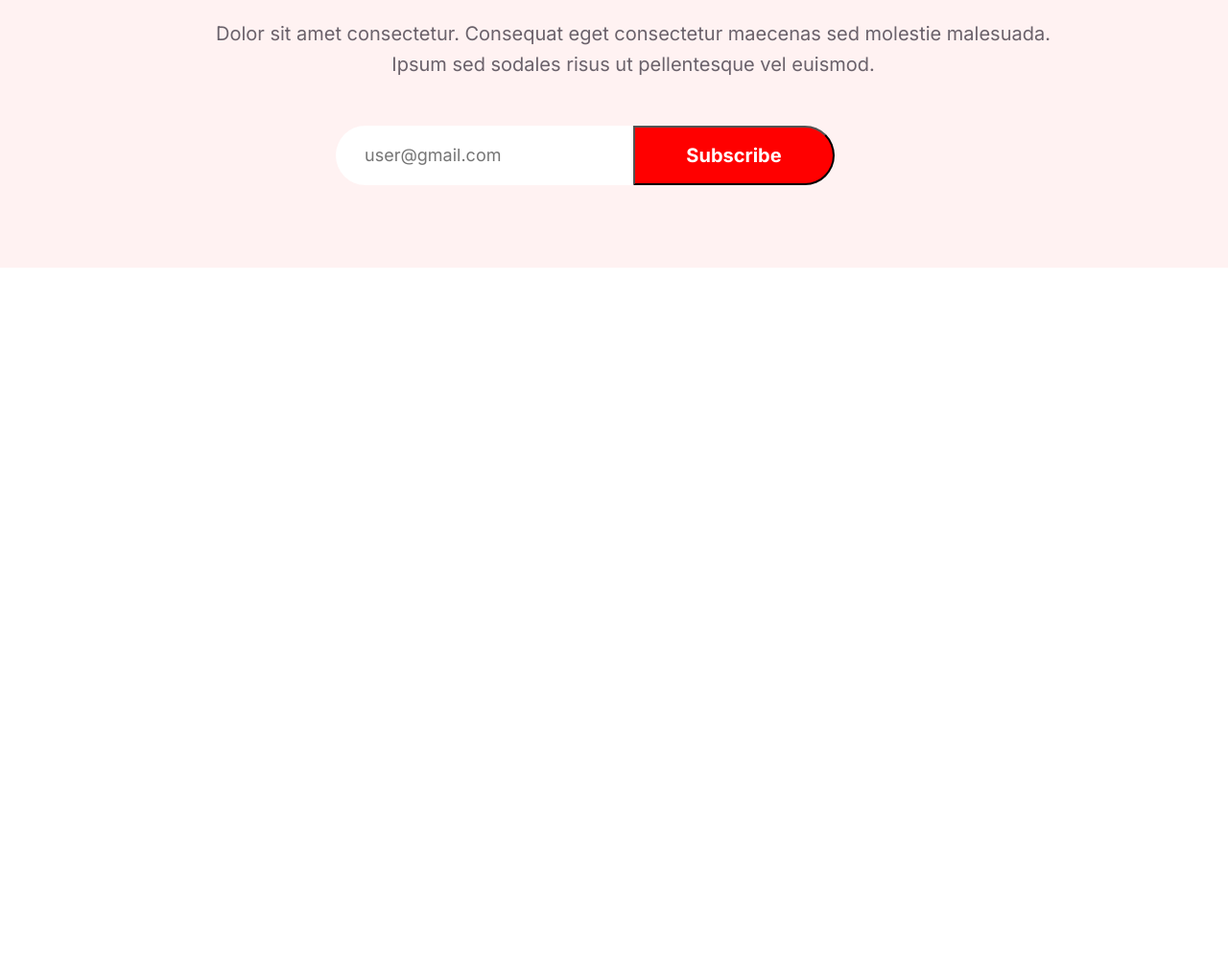
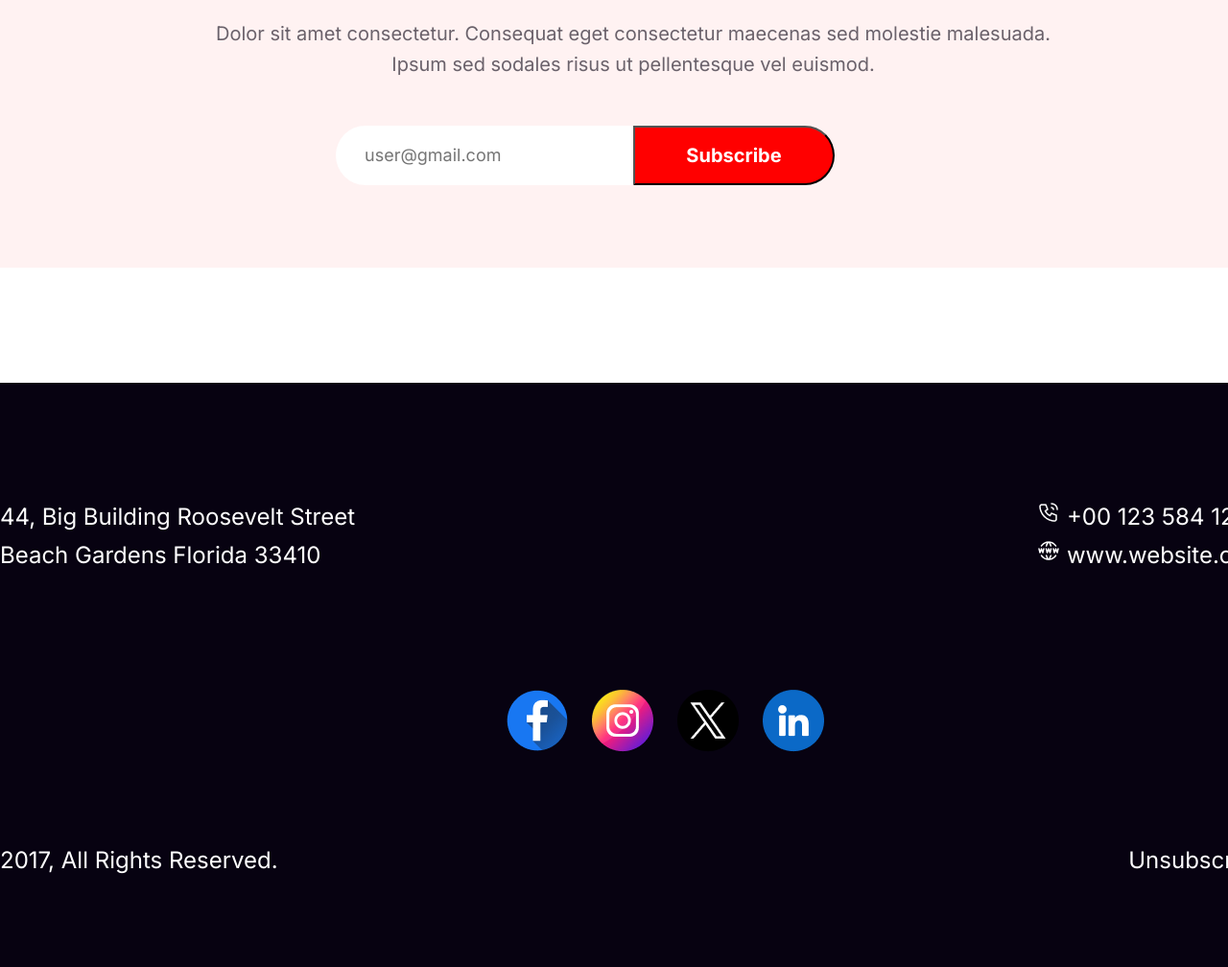
Before and after one commit to farhansm01/assignment1, a plain HTML site: page index.html in a window 1280 px wide. Shown: the part 6059-7067 px from the top of the page at 96% size. Before the commit the page ends 6338 px from the top, so only its background shows below. Drawn offline with Linux system fonts and the light colour scheme.

Commit message:
footer added

```diff
--- a/css/style.css
+++ b/css/style.css
@@ -310,6 +310,7 @@ section{
     background: rgba(255, 0, 0, 0.05);
     margin: 0px auto;
     border-radius: 0;
+    margin-bottom: 120px;
 }
 .section7-img{
     margin: 80px 550px 40px 550px ;
@@ -368,3 +369,56 @@ section{
     text-transform: capitalize;
     position: absolute;
 }
+.footer{
+    /* width: 1600px; */
+    height: 609px;
+    background: #070211;
+}
+.footer-container{
+    width: 1320px;
+    margin: 0px auto;
+    padding-top: 120px;
+}
+.address{
+    color: #FFF;
+    font-family: Inter;
+    font-size: 24px;
+    font-weight: 500;
+    line-height: 40px;
+}
+.info{
+    color: #FFF;
+    font-family: Inter;
+    font-size: 24px;
+    font-weight: 500;
+    line-height: 40px;
+    align-items: center;
+}
+.footer-upper-div{
+    display: flex;
+    justify-content: space-between;
+    padding-top: ;: 120px;
+}
+.logo{
+    display: flex;
+    gap: 25px;
+    padding-top: 120px;
+    padding-left: 40%;
+}
+.footer-lower-div{
+    color: #FFF;
+    font-family: Inter;
+    font-size: 24px;
+    font-weight: 500;
+    display: flex;
+    justify-content: space-between;
+    padding-top: 98px;
+}
+.unsubscribe{
+    background-color: transparent;
+    color: #FFF;
+    border: 0;
+    font-family: Inter;
+    font-size: 24px;
+    font-weight: 500;
+}
--- a/index.html
+++ b/index.html
@@ -111,11 +111,37 @@
                     <input type="email" name="" id="section7-btn1" placeholder="user@gmail.com" >
                     <input type="submit" value="Subscribe" id="section7-btn2">
                 </div>
-
-
-
             </div>
         </section>
     </main>
+    <footer class="footer">
+        <div class="footer-container">
+            <div class="footer-upper-div">
+                <div class="address">
+                    <p>44, Big Building Roosevelt Street <br>
+                        Beach Gardens Florida 33410</p>
+                </div>
+                <div class="info">
+                    <p><img src="resources/Call.png" alt=""> +00 123 584 124</p>
+                    <p><img src="resources/Website.png" alt=""> www.website.com</p>
+                </div>
+            </div>
+            <div class="logo">
+                <img src="resources/Facebook.png   " alt="" class="footer-img">
+                <img src="resources/Instagram.png" alt="" class="footer-img">
+                <img src="resources/Twitter.png" alt="" class="footer-img">
+                <img src="resources/Linkedin.png" alt="" class="footer-img">
+            </div>
+            <div class="footer-lower-div">
+                <div class="copyright">
+                    <p>2017, All Rights Reserved.</p>
+                </div>
+                <div>
+                    <button class="unsubscribe">Unsubscribe</button>
+                </div>
+            </div>
+        </div>
+
+    </footer>
 </body>
 </html>
```
